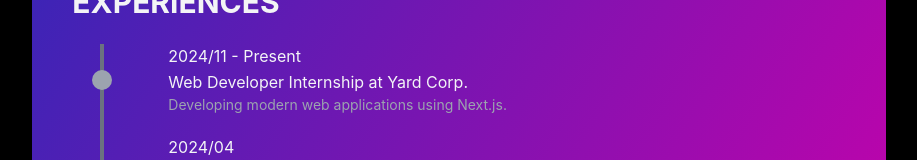
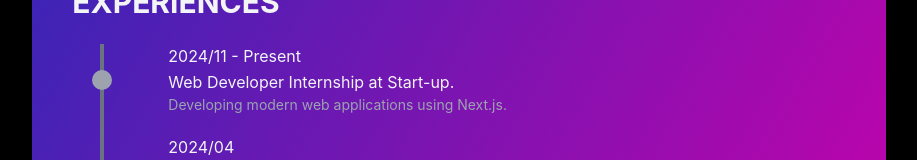
Before and after one commit to t4ni-XP/profile-page, a Next.js app: page / in a window 1280 px wide. Shown: the part 915-1075 px from the top of the page, without its empty margins (181-1098 px from the left). Built offline with nearby package versions, Linux system fonts and the light colour scheme.

Commit message:
fix text

```diff
--- a/src/app/components/career.tsx
+++ b/src/app/components/career.tsx
@@ -9,7 +9,7 @@ export default function Career() {
         // },
         {
             year: "2024/11 - Present",
-            title: "Web Developer Internship at Yard Corp.",
+            title: "Web Developer Internship at Start-up.",
             description: "Developing modern web applications using Next.js.",
         },
         {
--- a/src/app/components/profile.tsx
+++ b/src/app/components/profile.tsx
@@ -4,7 +4,7 @@ import Image from 'next/image';
 export default function Profile() {
   return (
     <div className="h-64 w-fill mt-10 ml-10 rounded-lg">
-      <h1 className="text-3xl font-bold mb-1">PROFILE</h1>
+      <h1 className="text-3xl font-bold mb-3">PROFILE</h1>
       <div className="flex items-center mr-10 mb-10 ml-0 space-x-8">
         {/* 画像をラップしているコンテナ */}
         <div className="flex items-center justify-center h-40 w-40 overflow-hidden">
```
